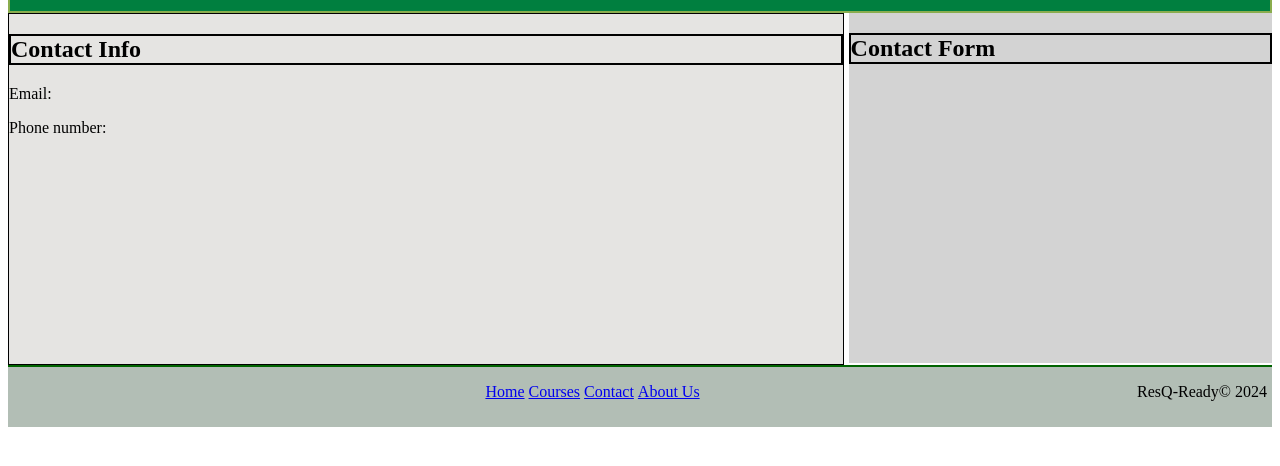
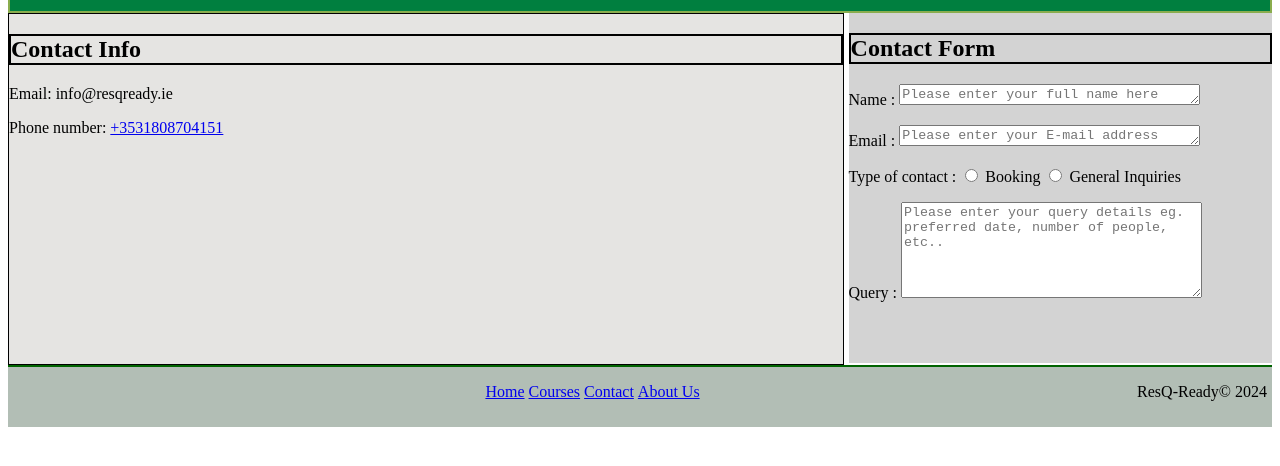
Before and after one commit to gettinschwifty1/webdesignproject, a plain HTML site: page contact.html in a window 1280 px wide. Shown: the part 190-656 px from the top of the page. Drawn offline with Linux system fonts and the light colour scheme.

Commit message:
added form and fake (temp) contact details

```diff
--- a/contact.html
+++ b/contact.html
@@ -54,17 +54,33 @@
             </h2>
 
             <p>
-                Email:
+                Email:    info@resqready.ie <!--Not a real email address-->
             </p>
             <p>
-                Phone number:
+                Phone number: <a href="https://www.randomphonenumbergenerator.com/ireland/">+3531808704151</a> <!--Random phone number -->
             </p>
         </main>
         <aside>
             <h2>
                 Contact Form
             </h2>
-
+           <p>
+                <label for="name">Name : </label>
+                <textarea cols="35" rows="1" id="nameBox" name="name" placeholder="Please enter your full name here"></textarea>
+           </p>
+           <p>
+                <label for="Email">Email : </label>
+                <textarea cols="35" rows="1" id="EmailBox" name="Email" placeholder="Please enter your E-mail address"></textarea>
+           </p>
+           <p>
+                <label for="contactType">Type of contact : </label>
+                <input type="radio" id ="contactType" name="contactType" value="Booking"> Booking
+                <input type="radio" id ="contactType" name="contactType" value="General"> General Inquiries
+           </p>
+           <p>
+                <label for="message">Query : </label>
+                <textarea cols="35" rows="6" id="messageBox" name="message" placeholder="Please enter your query details eg. preferred date, number of people, etc.."></textarea>
+           </p>
         </aside>
 
 
```
